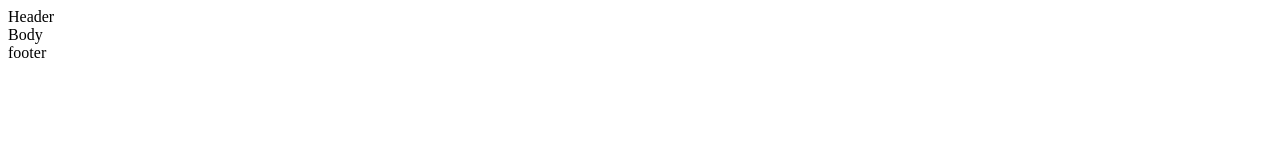
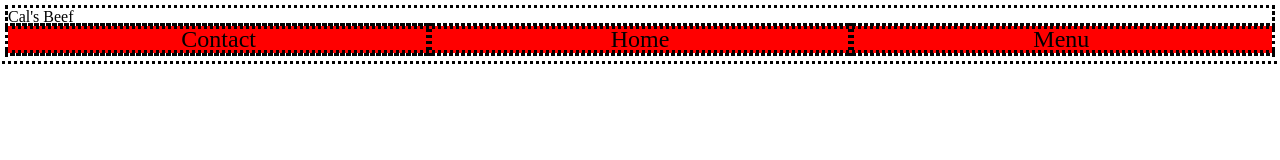
Before and after one commit to calbush/restaurantpage, a website built with webpack: page dist/index.html in a window 1280 px wide. Built offline with nearby package versions, Linux system fonts and the light colour scheme.

Commit message:
Import homepage module to add elements to the DOM

```diff
--- a/package.json
+++ b/package.json
@@ -10,6 +10,8 @@
   "author": "",
   "license": "ISC",
   "devDependencies": {
+    "css-loader": "^6.7.1",
+    "style-loader": "^3.3.1",
     "webpack": "^5.74.0",
     "webpack-cli": "^4.10.0"
   }
--- /dev/null
+++ b/src/homepage.js
@@ -0,0 +1,48 @@
+export function createHomepageLayout(){
+
+  const contentDiv = document.querySelector('#content')
+    //create header bar, add to DOM
+    const mainHeader = document.createElement('div')
+    mainHeader.setAttribute('id', 'mainHeader')
+    contentDiv.appendChild(mainHeader)
+
+    const restaurantNameHeader = document.createElement('div')
+    restaurantNameHeader.setAttribute('id', 'restaurantNameHeader')
+    mainHeader.appendChild(restaurantNameHeader)
+    restaurantNameHeader.textContent = "Cal's Beef"
+
+    const tabs = document.createElement('div')
+    tabs.setAttribute('id', 'tabs')
+    mainHeader.appendChild(tabs)
+
+        const contactTab = document.createElement('div')
+        contactTab.setAttribute('id', 'contactTab')
+        tabs.appendChild(contactTab)
+        contactTab.textContent = 'Contact'
+
+        const homeTab = document.createElement('div')
+        homeTab.setAttribute('id', 'homeTab')
+        tabs.appendChild(homeTab)
+        homeTab.textContent = 'Home'
+
+        const menuTab = document.createElement('div')
+        menuTab.setAttribute('id', 'menuTab')
+        tabs.appendChild(menuTab)
+        menuTab.textContent = 'Menu'
+
+
+
+
+    //create middle section, add to DOM
+    const middleSection = document.createElement('div')
+    middleSection.setAttribute('id', 'middleSection')
+    contentDiv.appendChild(middleSection)
+    //create footer, add to DOM
+    const footer = document.createElement('div')
+    footer.setAttribute('id', 'footer')
+    contentDiv.appendChild(footer)
+
+
+
+
+}
--- a/src/index.js
+++ b/src/index.js
@@ -1 +1,4 @@
-console.log('foobar')
+import './style.css'
+import { createHomepageLayout } from './homepage'
+
+createHomepageLayout();
--- a/src/style.css
+++ b/src/style.css
@@ -0,0 +1,16 @@
+* {
+    outline-style: dotted;
+}
+
+
+#tabs {
+    display: flex;
+    background-color: red;
+    justify-content: space-evenly;
+}
+
+#tabs > * {
+    font-size: 24px;
+    flex: 1;
+    text-align: center;
+}
--- a/webpack.config.js
+++ b/webpack.config.js
@@ -6,4 +6,12 @@ module.exports = {
     filename: 'main.js',
     path: path.resolve(__dirname, 'dist'),
   },
+  module: {
+    rules: [
+      {
+        test: /\.css$/,
+        use: ["style-loader", "css-loader"],
+      },
+    ],
+  },
 };
```
Also changed, not shown: dist/index.html, dist/main.js, 1 other file.
